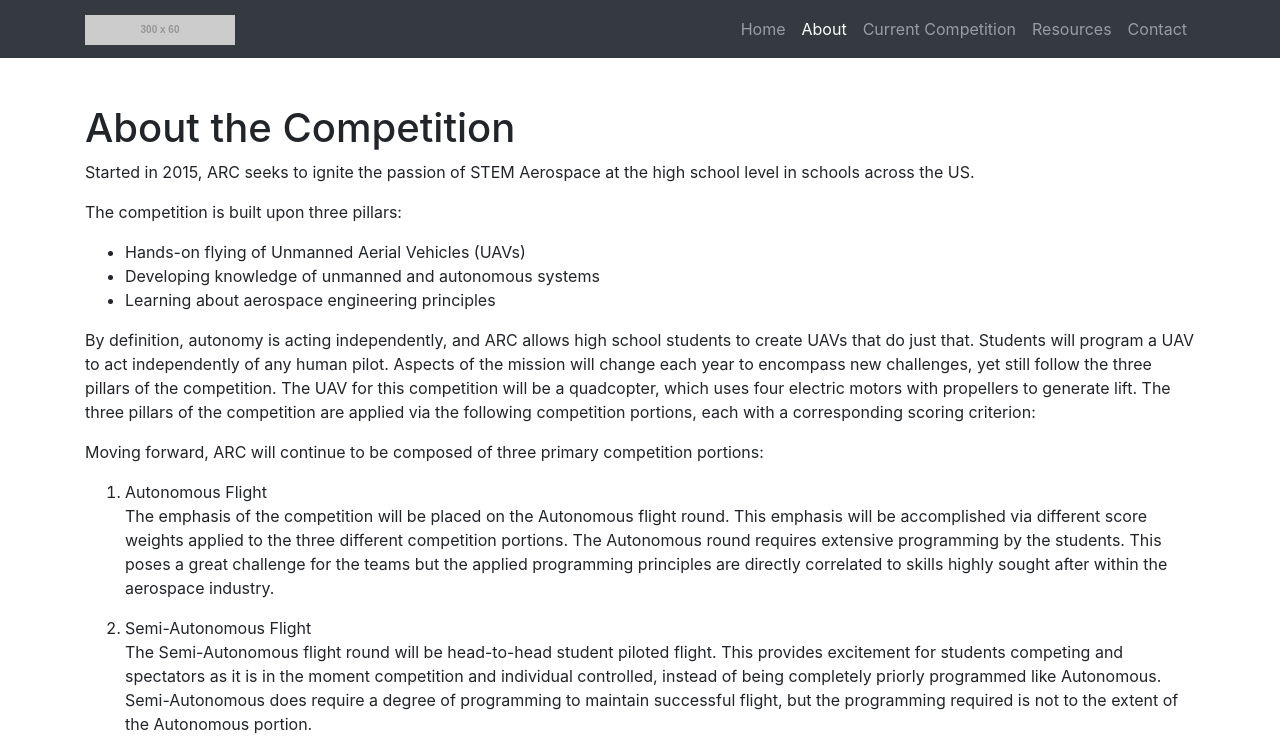
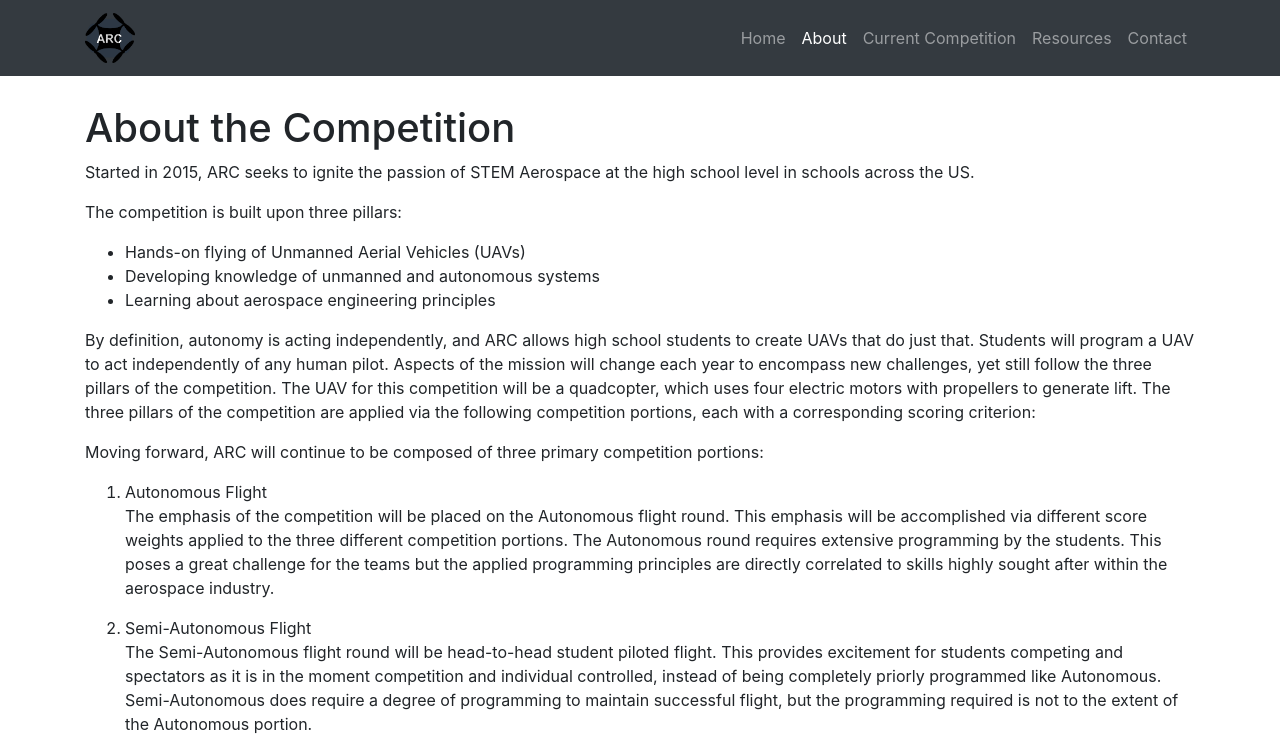
Before and after one commit to aeroroboticscomp/aeroroboticscomp.github.io, a website: page about.html in a window 1280 px wide. Shown: the top 749 px of the page. Drawn offline with Linux system fonts and the light colour scheme; placeholder pictures from the web are drawn by us.

Commit message:
Added logo

```diff
--- a/about.html
+++ b/about.html
@@ -24,7 +24,7 @@
     <nav class="navbar navbar-expand-lg navbar-dark bg-dark fixed-top">
       <div class="container">
         <a class="navbar-brand" href="#">
-          <img src="http://placehold.it/300x60?text=Logo" width="150" height="30" alt="">
+          <img src="images/arc.png" width="50" height="50" alt="">
         </a>
         <button class="navbar-toggler" type="button" data-toggle="collapse" data-target="#navbarResponsive" aria-controls="navbarResponsive" aria-expanded="false" aria-label="Toggle navigation">
           <span class="navbar-toggler-icon"></span>
```
Also changed, not shown: contact.html (+1 -1 lines), current.html (+1 -1 lines), index.html (+1 -1 lines), resources.html (+1 -1 lines), images/arc.png (added), images/arc_logo.png (added), images/arc_logo_2.jpg (added).
